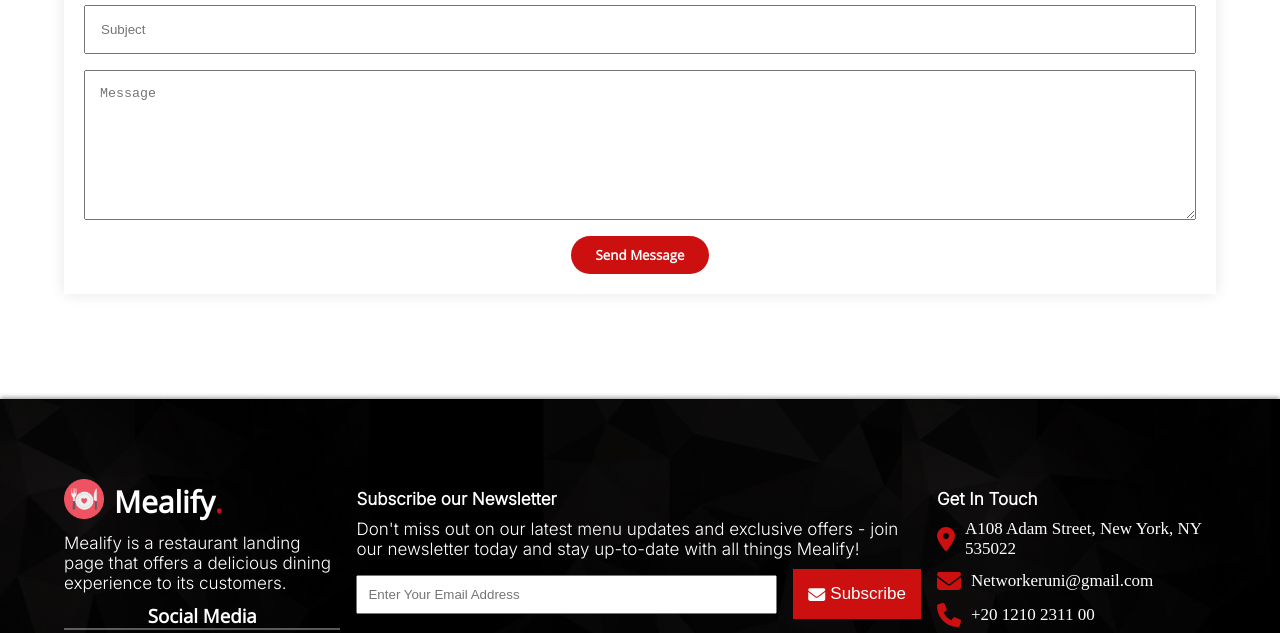
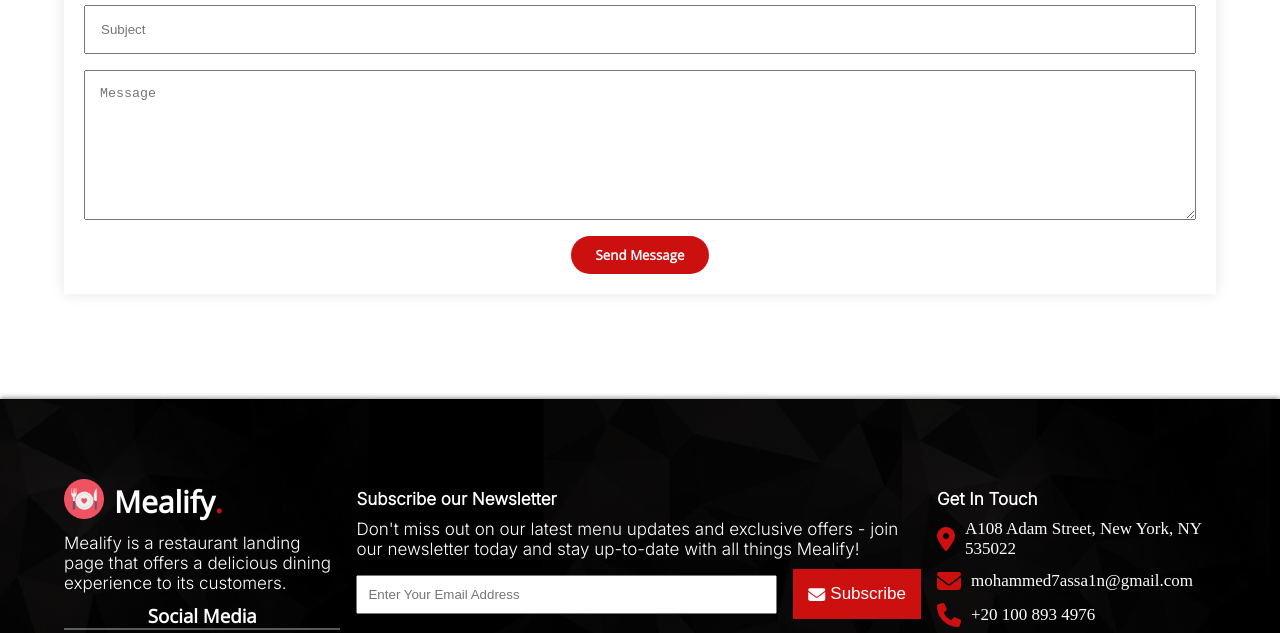
Before and after one commit to Mohamed-ElBalamony/Mealify-APP, a plain HTML site: page index.html in a window 1280 px wide. Shown: the part 3774-4407 px from the top of the page. Drawn offline with nearby package versions, Linux system fonts and the light colour scheme.

Commit message:
Update index.html

```diff
--- a/index.html
+++ b/index.html
@@ -283,8 +283,8 @@
                     <h3 class="my-10 fs-17 text-family-inter">Get In Touch</h3>
                     <ul class="list-style-none">
                         <li class="mb-10 d-flex align-center fs-17 gap-10"><i class="fa-solid fa-location-dot text-primary fs-24"></i>A108 Adam Street, New York, NY 535022</li>
-                        <li class="mb-10 d-flex align-center gap-10"><i class="fa-solid fa-envelope text-primary fs-24"></i><a href="mailto:networkeruni@gmail.com" class="text-white text-decoration-none fs-17" target="_blank">Networkeruni@gmail.com</a></li>
-                        <li class="mb-10 d-flex align-center gap-10"><i class="fa-solid fa-phone text-primary fs-24"></i><a href="tel:+20 1210 2311 00" class="text-white text-decoration-none fs-17">+20 1210 2311 00</a></li>
+                        <li class="mb-10 d-flex align-center gap-10"><i class="fa-solid fa-envelope text-primary fs-24"></i><a href="mailto:mohammed7assa1n@gmail.com" class="text-white text-decoration-none fs-17" target="_blank">mohammed7assa1n@gmail.com</a></li>
+                        <li class="mb-10 d-flex align-center gap-10"><i class="fa-solid fa-phone text-primary fs-24"></i><a href="tel:+20 100 893 4976" class="text-white text-decoration-none fs-17">+20 100 893 4976</a></li>
                     </ul>
                 </div>
             </div>
```
